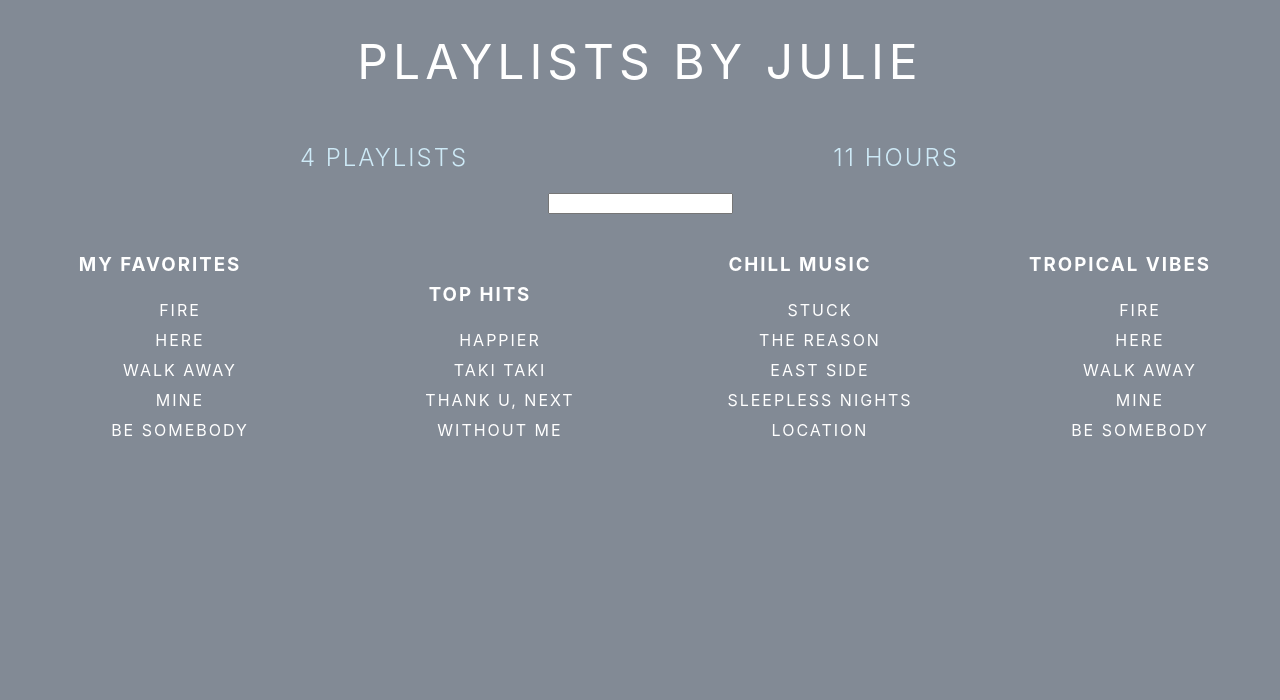
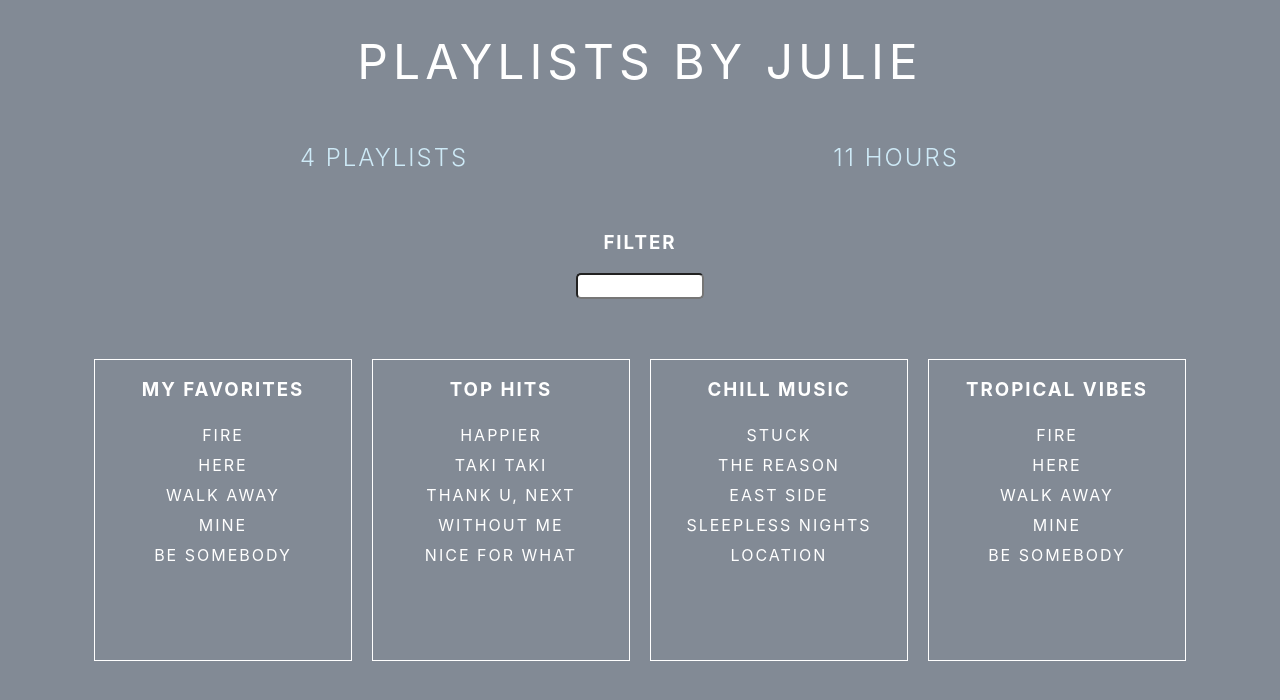
Before and after one commit to jspark721/playlist, a React (Create React App) app: page / in a window 1280 px wide. Shown: the top 700 px of the page. Built offline with nearby package versions, Linux system fonts and the light colour scheme.

Commit message:
add styling changes

```diff
--- a/src/App.css
+++ b/src/App.css
@@ -18,10 +18,37 @@ h2 {
   color: #CEEAF7;
 }
 
+h3 {
+  color: #FFFFFF;
+}
+
+
 ul {
   list-style-type: none;
+  padding: 0;
 }
 
 li {
   padding: 5px 0;
+  text-align: center;
 }
+
+.filter-box {
+  margin-bottom: 40px;
+}
+
+.filter-box input {
+  height: 20px;
+  width: 120px;
+  outline: 0;
+  border-radius: 5px;
+}
+
+.playlist-box {
+  color: #FFFFFF;
+  margin: 20px 10px;
+  height: 300px;
+  display: inline-block;
+  width: 20%;
+  border: 1px solid #FFFFFF;
+}
--- a/src/App.js
+++ b/src/App.js
@@ -24,7 +24,8 @@ let fakeServerData = {
           { title:'Happier', duration: 13560 },
           { title: 'Taki Taki', duration: 20000 },
           { title: 'thank u, next', duration: 70000},
-          { title: 'Without Me', duration: 50431}
+          { title: 'Without Me', duration: 50431},
+          { title: 'Nice For What', duration: 30401}
         ]
       },
       {
@@ -81,8 +82,9 @@ class HoursCounter extends Component {
 class Filter extends Component {
   render() {
     return(
-      <div>
+      <div className="filter-box">
         <img/>
+        <h3>Filter</h3>
         <input type="text" onKeyUp={event =>
           this.props.onTextChange(event.target.value)} />
       </div>
@@ -94,8 +96,7 @@ class Playlist extends Component {
   render() {
     let playlist = this.props.playlist
     return(
-      <div style={{...defaultStyle, width: '25%', display: 'inline-block'}}>
-        <img />
+      <div className="playlist-box">
         <h3>{playlist.name}</h3>
         <ul>
           { playlist.songs.map(song =>
```
